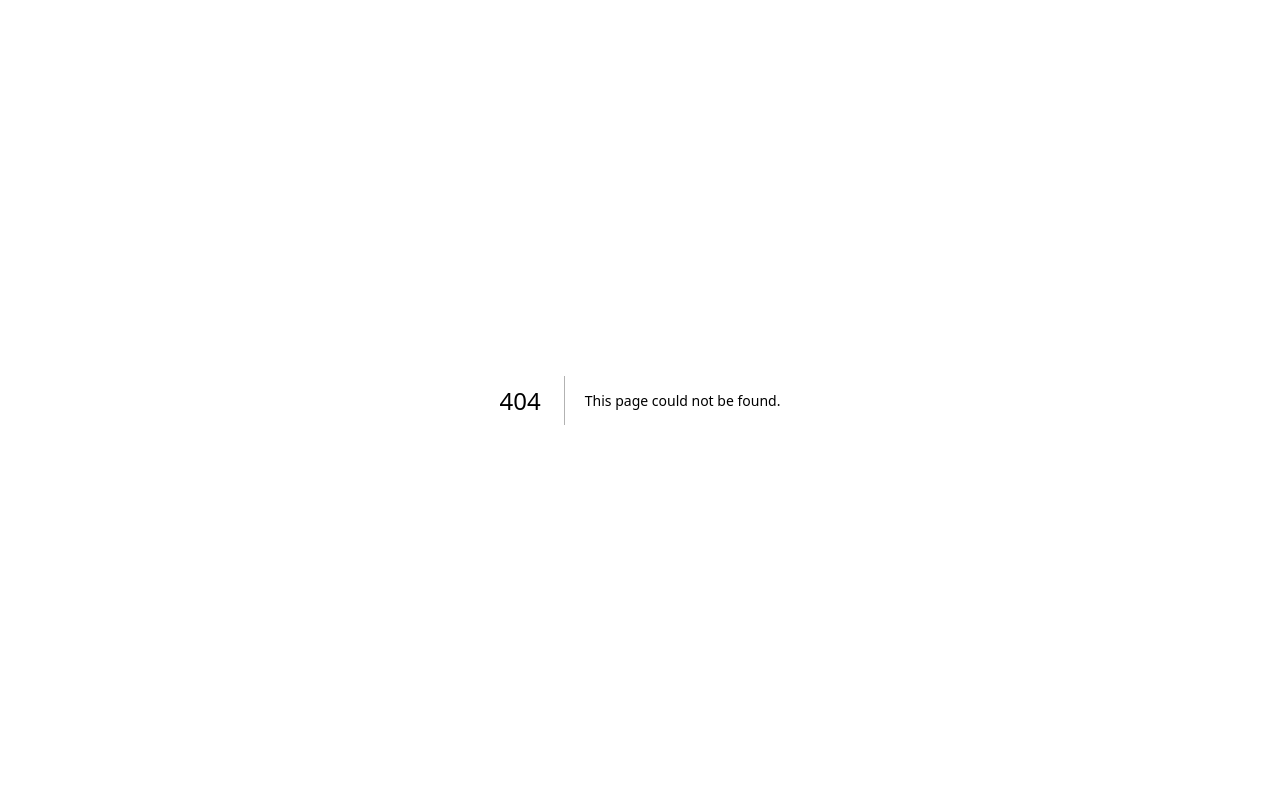
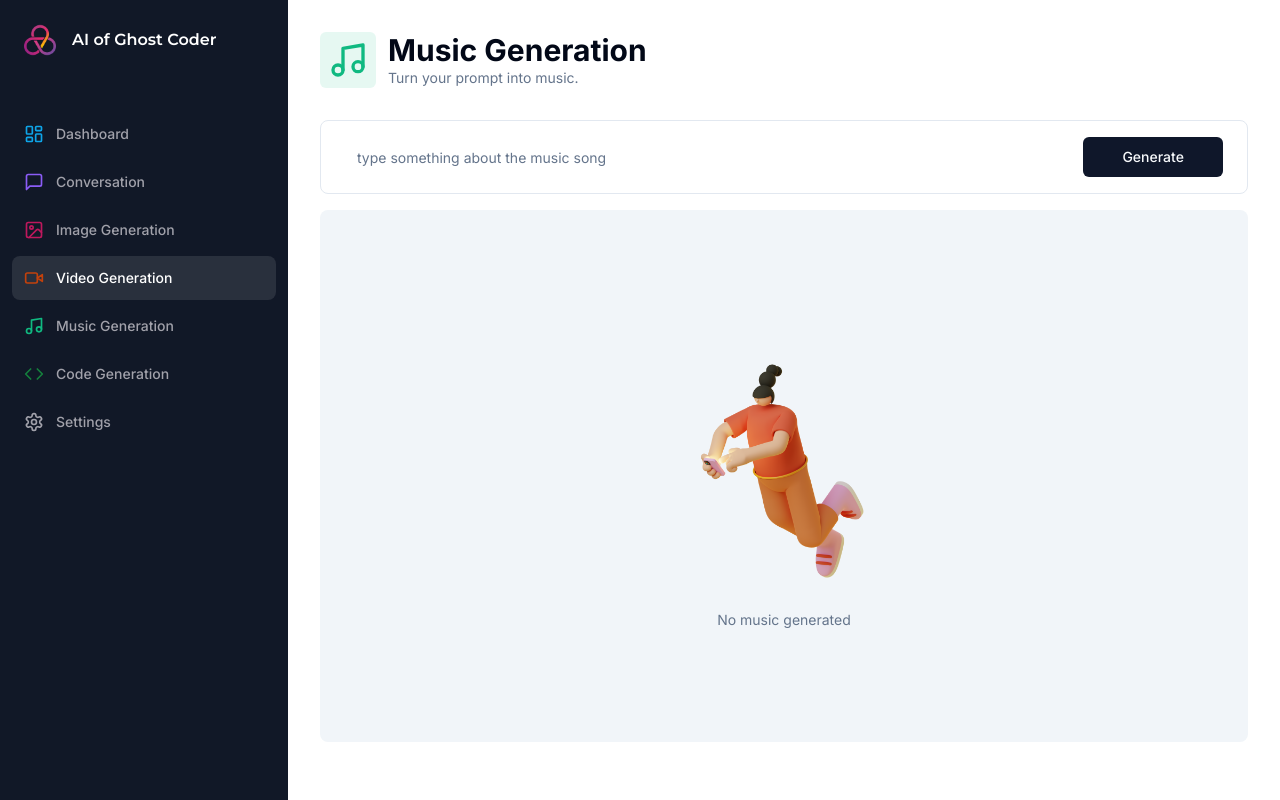
Before and after one commit to thientantran/next_saasai, a Next.js app: page /video in a window 1280 px wide. Before the commit this address had no page. Built offline with nearby package versions, Linux system fonts and the light colour scheme.

Commit message:
clone video page from music page

```diff
--- /dev/null
+++ b/app/(dashboard)/(routes)/video/page.tsx
@@ -0,0 +1,101 @@
+'use client'
+import Empty from "@/components/Empty"
+import Heading from "@/components/Heading"
+import Loader from "@/components/Loader"
+import { Button } from "@/components/ui/button"
+import { Form, FormControl, FormField, FormItem, FormMessage } from "@/components/ui/form"
+import { Input } from "@/components/ui/input"
+import { zodResolver } from "@hookform/resolvers/zod"
+import axios from "axios"
+import { Music } from "lucide-react"
+import { useRouter } from "next/navigation"
+import { useState } from "react"
+import { useForm } from "react-hook-form"
+import * as z from 'zod'
+const formSchema = z.object({
+  prompt: z.string().min(10, {
+    message: "Music need more 10 characters"
+  })
+})
+export default function PageConversation() {
+  const [music, setMusic] = useState<string>()
+  const router = useRouter();
+  const form = useForm<z.infer<typeof formSchema>>({
+    resolver: zodResolver(formSchema),
+    defaultValues: {
+      prompt: ""
+    }
+  });
+
+  const isLoading = form.formState.isSubmitting;
+
+  const onSubmit = async (values: z.infer<typeof formSchema>) => {
+    try {
+      setMusic(undefined)
+      // console.log(values)
+      const response = await axios.post("/api/music", values)
+      setMusic(response.data.audio)
+      console.log(response)
+      form.reset()
+    } catch (error) {
+      console.log(error);
+    } finally {
+      router.refresh()
+    }
+  }
+  return (
+    <>
+      <Heading title="Music Generation"
+        description="Turn your prompt into music."
+        icon={Music}
+        iconColor="text-emerald-500"
+        bgColor="bg-emerald-500/10" />
+      <div className="px-4 lg:px-8">
+        <div>
+          <Form {...form}>
+            <form onSubmit={form.handleSubmit(onSubmit)} className='rounded-lg border w-full p-4 px-3 md:px-6 focus-within:shadow-sm grid grid-cols-12 gap-2'>
+              <FormField
+                name="prompt"
+                render={({ field }) => (
+                  <FormItem className="col-span-12 lg:col-span-10">
+                    <FormControl>
+                      <Input
+                        className="border-0 outline-none focus-visible:ring-0 focus-visible:ring-transparent"
+                        disabled={isLoading}
+                        placeholder="type something about the music song"
+                        {...field}
+                      />
+                    </FormControl>
+                    <FormMessage />
+                  </FormItem>
+                )}
+
+              />
+              <Button className="col-span-12 lg:col-span-2 w-full" type="submit" disabled={isLoading} size='icon'>
+                Generate
+              </Button>
+            </form>
+          </Form>
+        </div>
+        <div className="space-y-4 mt-4">
+          {isLoading && (
+            <div className="p-8 rounded-lg w-full flex items-center justify-center bg-muted">
+              <Loader />
+            </div>
+          )}
+
+          {!music && !isLoading && (
+            <div className="p-8 rounded-lg w-full flex items-center justify-center bg-muted">
+              <Empty label="No music generated" />
+            </div>
+          )}
+          {music && (
+            <audio controls className="w-full mt-8">
+              <source src={music}/>
+            </audio>
+          )}
+        </div>
+      </div>
+    </>
+  )
+}
--- /dev/null
+++ b/app/api/video/route.ts
@@ -0,0 +1,38 @@
+import { auth } from '@clerk/nextjs';
+import { NextResponse } from 'next/server';
+import Replicate from 'replicate';
+
+const replicate = new Replicate({
+  auth: process.env.REPLICATE_API_TOKEN!,
+})
+
+
+export async function POST(req: Request) {
+  try {
+    const { userId } = auth()
+    const body = await req.json();
+    const { prompt } = body;
+
+    if (!userId) {
+      return new NextResponse("Unauthorized", { status: 401 });
+    }
+
+    if (!prompt) {
+      return new NextResponse("Prompt are required", { status: 400 });
+    }
+
+    const response = await replicate.run(
+      "riffusion/riffusion:8cf61ea6c56afd61d8f5b9ffd14d7c216c0a93844ce2d82ac1c9ecc9c7f24e05",
+      {
+        input: {
+          prompt_a: prompt
+        }
+      }
+    );
+
+    return NextResponse.json(response)
+  } catch (error) {
+    console.log("[MUSIC_ERROR]", error);
+    return new NextResponse("Internal error", { status: 500 });
+  }
+}
```
